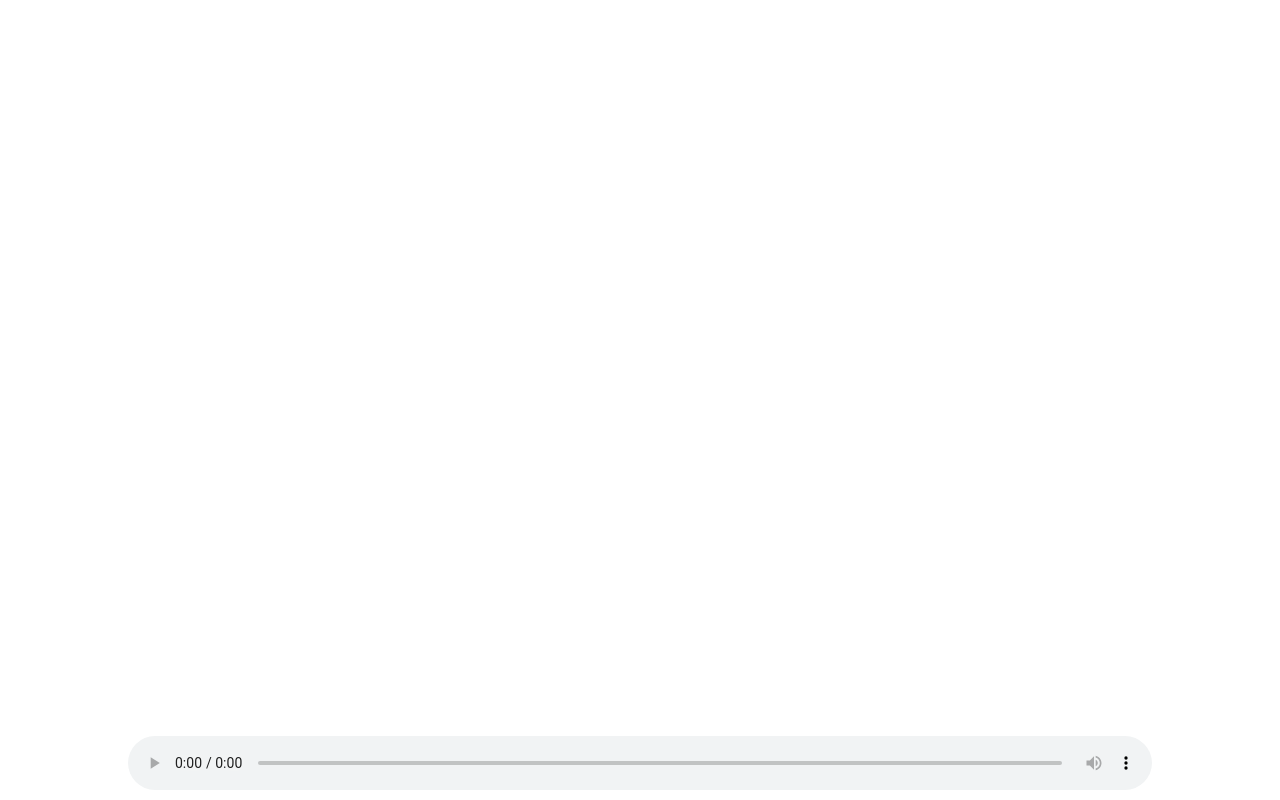
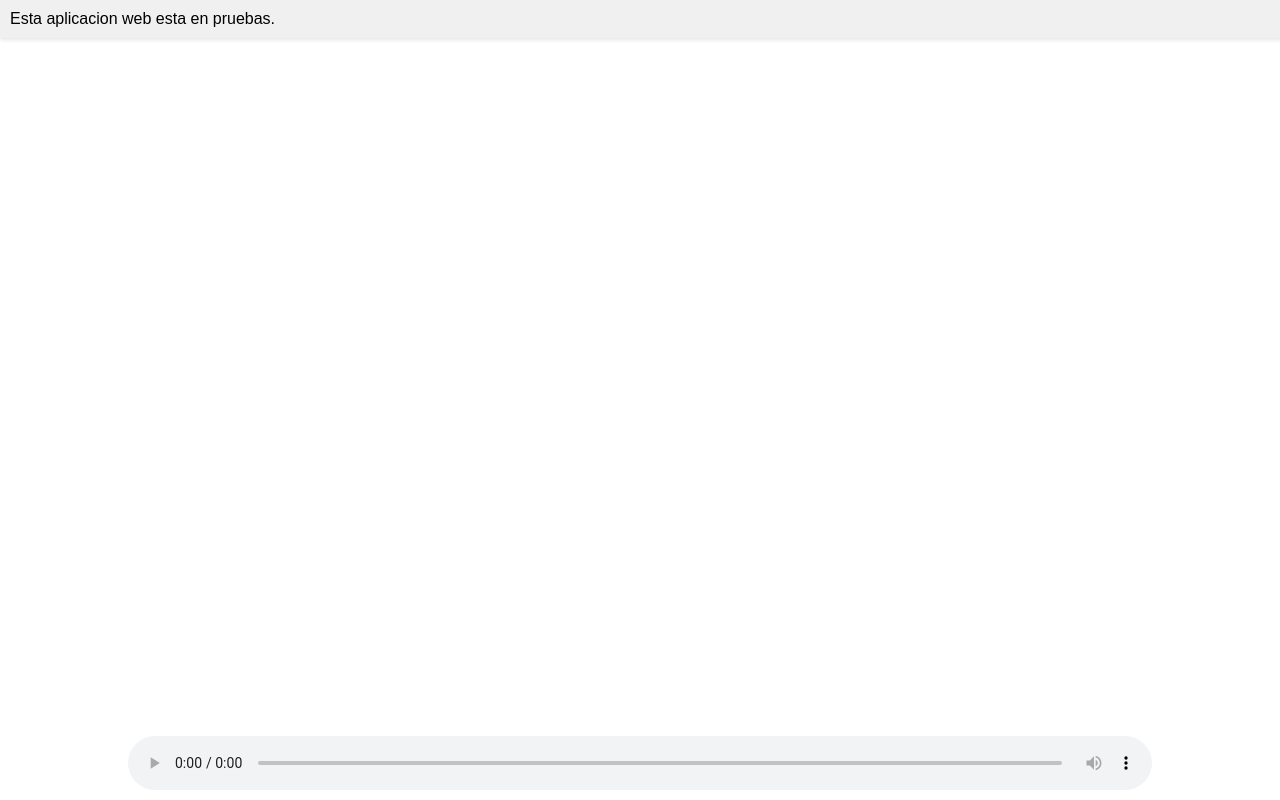
Before and after one commit to JosGit/josgit.github.io, a plain HTML site: page index.html in a window 1280 px wide. Drawn offline with Linux system fonts and the light colour scheme.

Commit message:
añado notas

```diff
--- a/estilo.css
+++ b/estilo.css
@@ -6,6 +6,17 @@ body {
     height: 100vh;
     margin: 0;
     font-family: Arial, sans-serif;
+}
+
+.notas {
+    position: fixed;
+    top: 0;
+    left: 0;
+    width: 100%;
+    text-align: left;
+    background-color: #f0f0f0;
+    padding: 10px;
+    box-shadow: 0 2px 4px rgba(0, 0, 0, 0.1);
 }
 
 #letras {
--- a/index.html
+++ b/index.html
@@ -2,11 +2,12 @@
 <html lang="es">
 <head>
     <meta charset="UTF-8">
-    <meta name="viewport" content="width=device-width, initial-scale=1">
+    <meta name="viewport" content="width=device-width, initial-scale=1.0">
     <title>Letra Cancion</title>
     <link rel="stylesheet" href="estilo.css">
 </head>
 <body>
+    <div class="notas">Esta aplicacion web esta en pruebas.</div>
     <div id="letras"></div>
     <audio id="musica" src="musica.mp3" controls></audio>
     <script src="script.js"></script>
--- a/script.js
+++ b/script.js
@@ -1,5 +1,4 @@
-// abrir MAMP
-// ir a esta url:  http://localhost/letra-musica/
+// ir a esta url:  https://josgit.github.io/
 
 document.addEventListener('DOMContentLoaded', function() {
     const letrasDiv = document.getElementById('letras');
```
